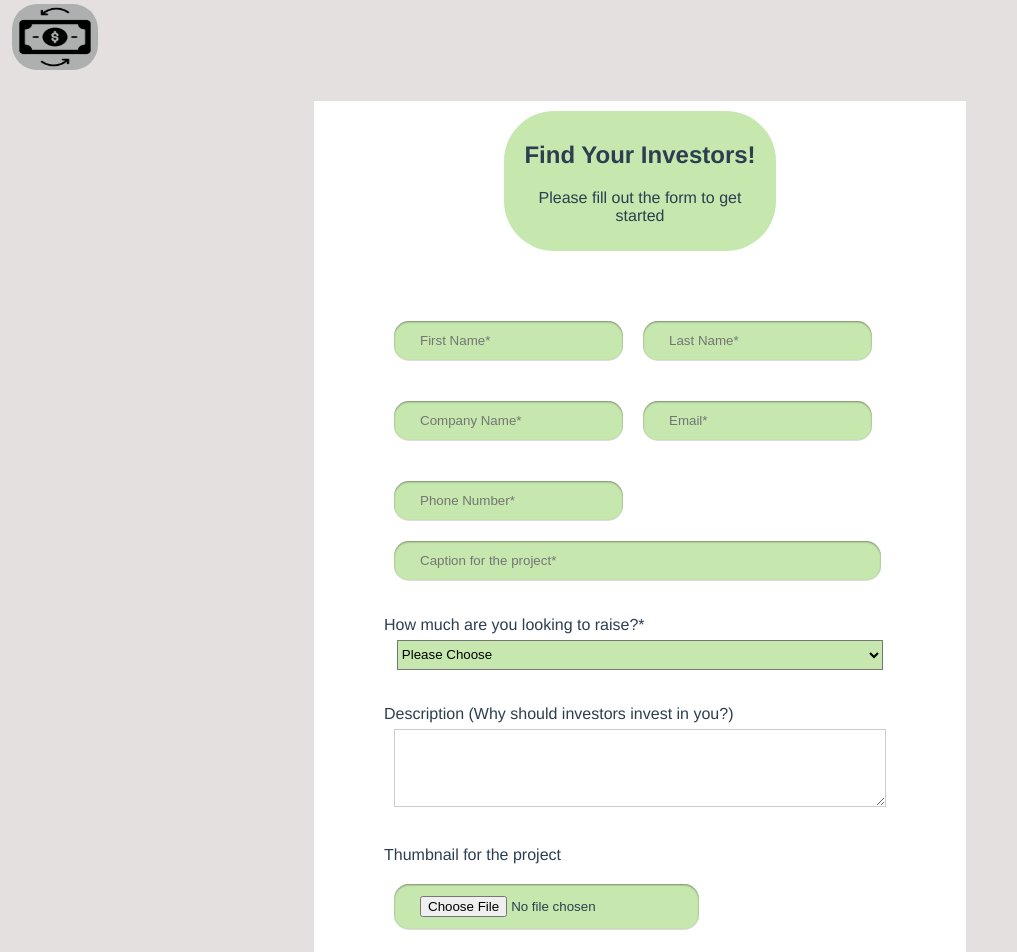
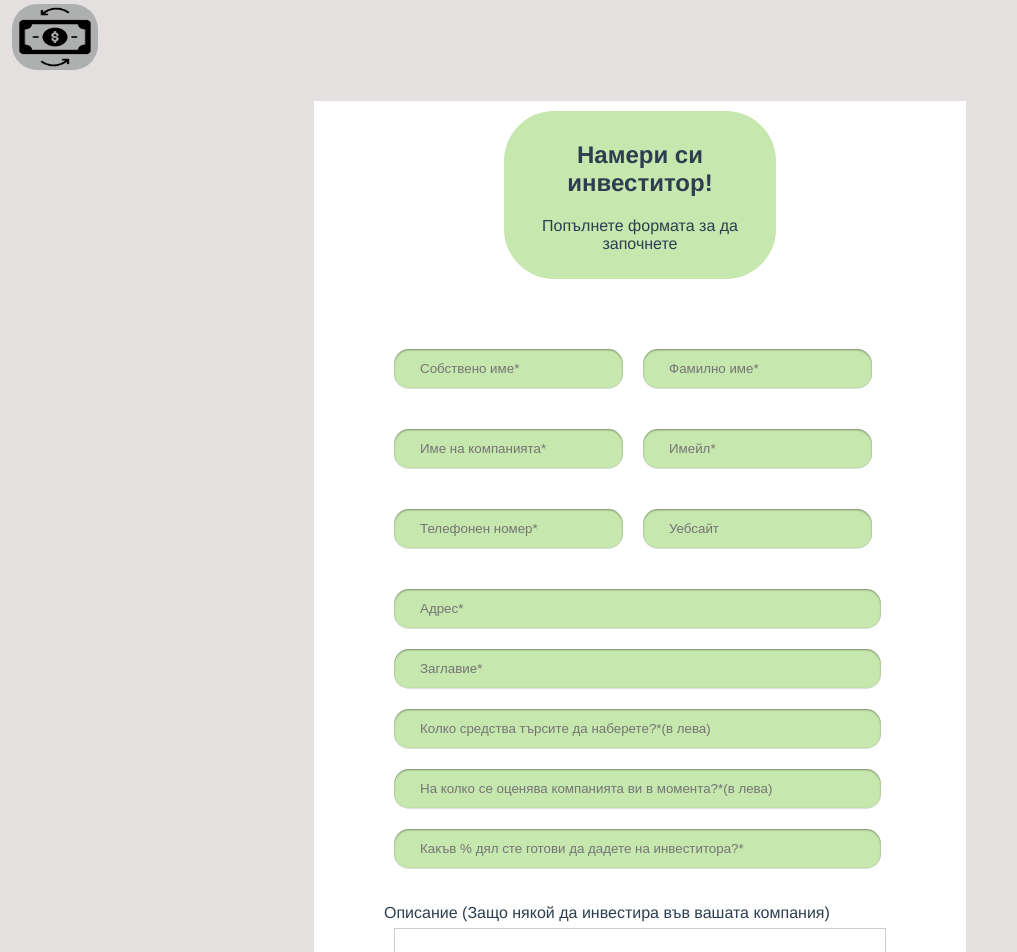
Before and after one commit to Tsvetomil/InvestingApp-Diploma, a Vue app in the folder src/frontend/: page /raise-capital in a window 1280 px wide. Shown: the top 952 px of the page, without its empty margins (0-1017 px from the left). Built offline with nearby package versions, Linux system fonts and the light colour scheme.

Commit message:
* Translate everything to BG * Projects can now be viewed * Create new itemView controller * Add and Refactor fields to add project page

```diff
--- a/src/frontend/src/components/AddProject.vue
+++ b/src/frontend/src/components/AddProject.vue
@@ -2,42 +2,41 @@
   <div class="container">
     <Logo/>
     <div class="text-overlay">
-      <h2>Find Your Investors!</h2>
-      <p>Please fill out the form to get started</p>
+      <h2>Намери си инвеститор!</h2>
+      <p>Попълнете формата за да започнете</p>
     </div>
 
     <div class="form-overlay">
       <div class="sign-in-form">
         <form id="add-project-form" class="sign-in">
           <div class="inputs-row">
-            <input type="text" id="fname" placeholder="First Name*" required/>
-            <input type="text" id="lname" placeholder="Last Name*" required/>
+            <input type="text" id="fname" placeholder="Собствено име*" required/>
+            <input type="text" id="lname" placeholder="Фамилно име*" required/>
           </div>
           <div class="inputs-row">
-            <input type="text" id="companyName" placeholder="Company Name*" required/>
-            <input type="email" id="email" placeholder="Email*" required/>
+            <input type="text" id="companyName" placeholder="Име на компанията*" required/>
+            <input type="email" id="email" placeholder="Имейл*" required/>
           </div>
-          <input type="number" id="phone" placeholder="Phone Number*" required/>
-          <input type="text" id="caption" placeholder="Caption for the project*" required/>
-          <label for="toRaise">How much are you looking to raise?*</label>
-          <select id="toRaise" name="toRaise" required>
-            <option selected="true" disabled="disabled">Please Choose</option>
-            <option value="$0 - $100K"> $0 - $100K </option>
-            <option value="$100K - $500K"> $100K - $500K </option>
-            <option value="$500K - $1M"> $500K - $1M </option>
-            <option value="$1M+"> $1M+  </option>
-          </select>
-          <label for="desc">Description (Why should investors invest in you?)</label>
+          <div class="inputs-row">
+            <input type="number" id="phone" placeholder="Телефонен номер*" required/>
+            <input type="number" id="website" placeholder="Уебсайт"/>
+          </div>
+          <input type="text" id="address" placeholder="Aдрес*" required/>
+          <input type="text" id="caption" placeholder="Заглавие*" required/>
+          <input type="number" id="toRaise" placeholder="Колко средства търсите да наберете?*(в лева)" required/>
+          <input type="number" id="evaluationPrice" placeholder="На колко се оценява компанията ви в момента?*(в лева)" required/>
+          <input type="number" id="equity" placeholder="Какъв % дял сте готови да дадете на инвеститора?*" required/>
+          <label for="desc">Описание (Защо някой да инвестира във вашата компания)</label>
           <textarea id="desc" rows="4" cols="50">
           </textarea>
-          <label for="file-input"> Thumbnail for the project </label>
+          <label for="file-input"> Снимка за миниатюра на обявата</label>
           <input type="file" accept="image/*" @change="onFileSelected" id="file-input" ref="uploadImage" required>
           <div id="loading"></div>
           <p class="error-msg" v-if="errors.length">
             {{this.errors[0].response.data.msg}}
           </p>
         </form>
-        <button type="submit" class="submit-button" v-on:click="submit()">Submit</button>
+        <button type="submit" class="submit-button" v-on:click="submit()">Изпращане</button>
       </div>
     </div>
   </div>
@@ -74,8 +73,12 @@ export default {
       let companyName = document.getElementById("companyName").value;
       let email = document.getElementById("email").value;
       let phone = document.getElementById("phone").value;
+      let website = document.getElementById("website").value;
+      let address = document.getElementById("address").value;
       let description = document.getElementById("desc").value;
       let toRaise = document.getElementById("toRaise").value;
+      let evaluationPrice = document.getElementById("evaluationPrice").value;
+      let equity = document.getElementById("equity").value;
       let imgName = document.getElementById("file-input").files[0].name;
       let caption = document.getElementById("caption").value;
 
@@ -85,8 +88,12 @@ export default {
         lname: lname,
         companyName: companyName,
         phone: phone,
+        website: website,
+        address: address,
         description: description,
         toRaise: toRaise,
+        evaluationPrice: evaluationPrice,
+        equity: equity,
         caption: caption,
         imgName: imgName
       }).catch(e =>
@@ -120,12 +127,12 @@ export default {
           if(element.value === ""){
             return false;
           }
-          if(element.tagName === 'SELECT'){
-            if(element.selectedOptions[0].disabled){
-              // element.style.borderColor = "red"
-              return false;
-            }
-          }
+          // if(element.tagName === 'SELECT'){
+          //   if(element.selectedOptions[0].disabled){
+          //     // element.style.borderColor = "red"
+          //     return false;
+          //   }
+          // }
         }
       }
       return true;
@@ -251,4 +258,16 @@ label{
 #caption{
   width: 85%;
 }
+#toRaise{
+  width: 85%;
+}
+#evaluationPrice{
+  width: 85%;
+}
+#equity{
+  width: 85%;
+}
+#address{
+  width: 85%;
+}
 </style>
--- a/src/frontend/src/components/Home.vue
+++ b/src/frontend/src/components/Home.vue
@@ -3,14 +3,14 @@
     <div class="navbar">
       <Logo/>
       <div class="login">
-        <a class="login-button" href="/login"> Sign In </a>
+        <a class="login-button" href="/login"> Влизане </a>
         <router-view></router-view>
       </div>
       <div class="menu">
         <div class="menu-item menu-item-left">
           <div class="menu-text">
             <a href="/raise-capital">
-              <p class="home-text"> Get Funding </p>
+              <p class="home-text"> Вземете финансиране </p>
             </a>
             <router-view></router-view>
           </div>
@@ -18,7 +18,7 @@
         <div class="menu-item menu-item-right">
           <div class="menu-text">
             <a href="/">
-              <p class="home-text"> Invest </p>
+              <p class="home-text"> Инвестирайте </p>
             </a>
             <router-view></router-view>
           </div>
--- /dev/null
+++ b/src/frontend/src/components/ItemView.vue
@@ -0,0 +1,73 @@
+<template>
+  <div>
+    <Logo/>
+    <h1>{{item.caption}}</h1>
+    <img onclick="image()" class="img-file" :src="`${publicPath}images/${item.imgName}`">
+    <div class="container">
+      <table>
+        <tr>
+          <th>{{item.toRaise}}</th>
+          <th>{{item.phone}}</th>
+          <th>{{item.companyName}}</th>
+<!--          <th>{{item.website}}</th>-->
+<!--          <th>{{item.country}}</th>-->
+<!--          <th>{{item.address}}</th>-->
+        </tr>
+        <tr>
+          <td><h4>Средства които се търсят</h4></td>
+          <td><h4>Телефонен номер</h4></td>
+          <td><h4>Име на компанията</h4></td>
+<!--          <td>website</td>-->
+<!--          <td>country</td>-->
+<!--          <td>address</td>-->
+        </tr>
+      </table>
+      <p>{{item.description}}</p>
+<!--        <div class="column">-->
+<!--          <h3>{{item.toRaise}}</h3>-->
+<!--          <h4>Looking to raise</h4>-->
+<!--        </div>-->
+<!--        <div class="column">-->
+<!--          <h3>{{item.toRaise}}</h3>-->
+<!--          <h4>Looking to raise</h4>-->
+<!--        </div>-->
+    </div>
+  </div>
+</template>
+<script>
+import Vue from 'vue';
+import VueAxios from "vue-axios";
+import axios from "axios";
+import Logo from "@/components/Logo";
+Vue.use(VueAxios, axios)
+export default {
+  components: {
+    Logo
+  },
+  name:"ItemView",
+  data()
+  {
+    return{item: undefined, publicPath: process.env.BASE_URL}
+  },
+  mounted()
+  {
+    let url_string = window.location.href;
+    let url = new URL(url_string);
+    let id = url.searchParams.get("id")
+
+    Vue.axios.get('/api/project/' + id)
+        .then( (resp) => {
+          this.item = resp.data;
+          console.warn(resp.data)
+        })
+  }
+}
+</script>
+<style>
+table{
+  border-spacing: 50px 0;
+}
+h4{
+  color: #c3bcbc;
+}
+</style>
--- a/src/frontend/src/components/Register.vue
+++ b/src/frontend/src/components/Register.vue
@@ -2,20 +2,20 @@
   <div class="container">
     <Logo/>
     <div class="text-overlay">
-      <h2>Welcome!</h2>
-      <p>Please fill out the form to sign up</p>
+      <h2>Добре дошли!</h2>
+      <p>Моля попълнете формата за да се регистрирате</p>
     </div>
     <div class="form-overlay">
       <div class="sign-in-form">
         <form class="sign-in" action="#">
-          <input type="email" id="email" placeholder="Email" required/>
-          <input type="text" id="fname" placeholder="First Name" required/>
-          <input type="text" id="lname" placeholder="Last Name" required/>
-          <input type="password" id="pass" placeholder="Password" required/>
+          <input type="email" id="email" placeholder="Имейл" required/>
+          <input type="text" id="fname" placeholder="Собствено име" required/>
+          <input type="text" id="lname" placeholder="Фамилно име" required/>
+          <input type="password" id="pass" placeholder="Парола" required/>
           <label for="date">Date of Birth</label>
-          <input type="date" id="date" placeholder="Date of Birth" required/>
+          <input type="date" id="date" placeholder="Дата на раждане" required/>
 
-          <button v-on:click="register">Register</button>
+          <button v-on:click="register">Регистриране</button>
         </form>
       </div>
     </div>
--- a/src/frontend/src/main.js
+++ b/src/frontend/src/main.js
@@ -5,6 +5,7 @@ import Home from './components/Home.vue'
 import Login from './components/Login.vue'
 import Register from './components/Register.vue'
 import AddProject from './components/AddProject.vue'
+import ItemView from './components/ItemView.vue'
 
 Vue.use(VueRouter);
 
@@ -12,7 +13,8 @@ const routes = [
   {path: '/login', component: Login},
   {path: '/', component: Home},
   {path: '/register', component: Register},
-  {path: '/raise-capital', component: AddProject}
+  {path: '/raise-capital', component: AddProject},
+  {path: '/project', component: ItemView}
 ]
 const router = new VueRouter({
   routes,
```
Also changed, not shown: src/frontend/src/components/ItemList.vue (+32 -3 lines), src/frontend/src/components/Login.vue (+8 -8 lines), 2 other files (tests, documents, lock files or other folders).
